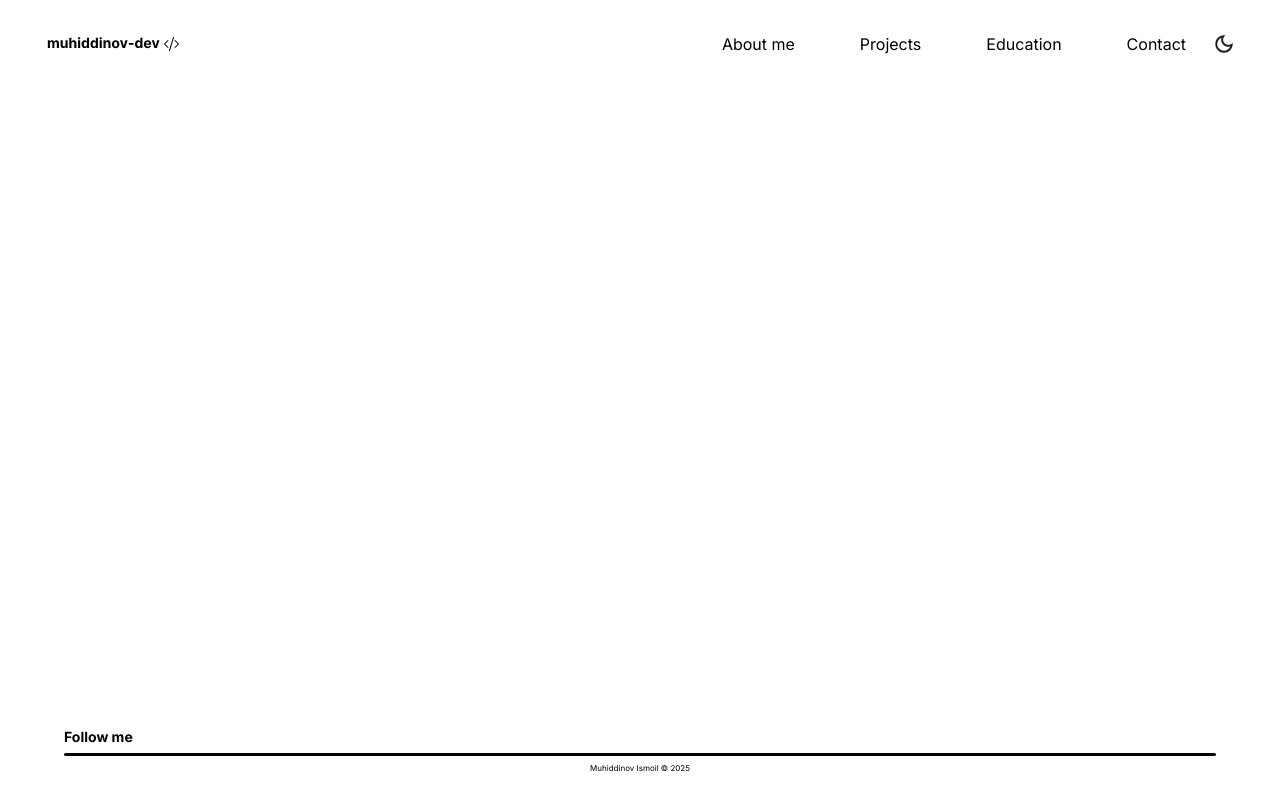
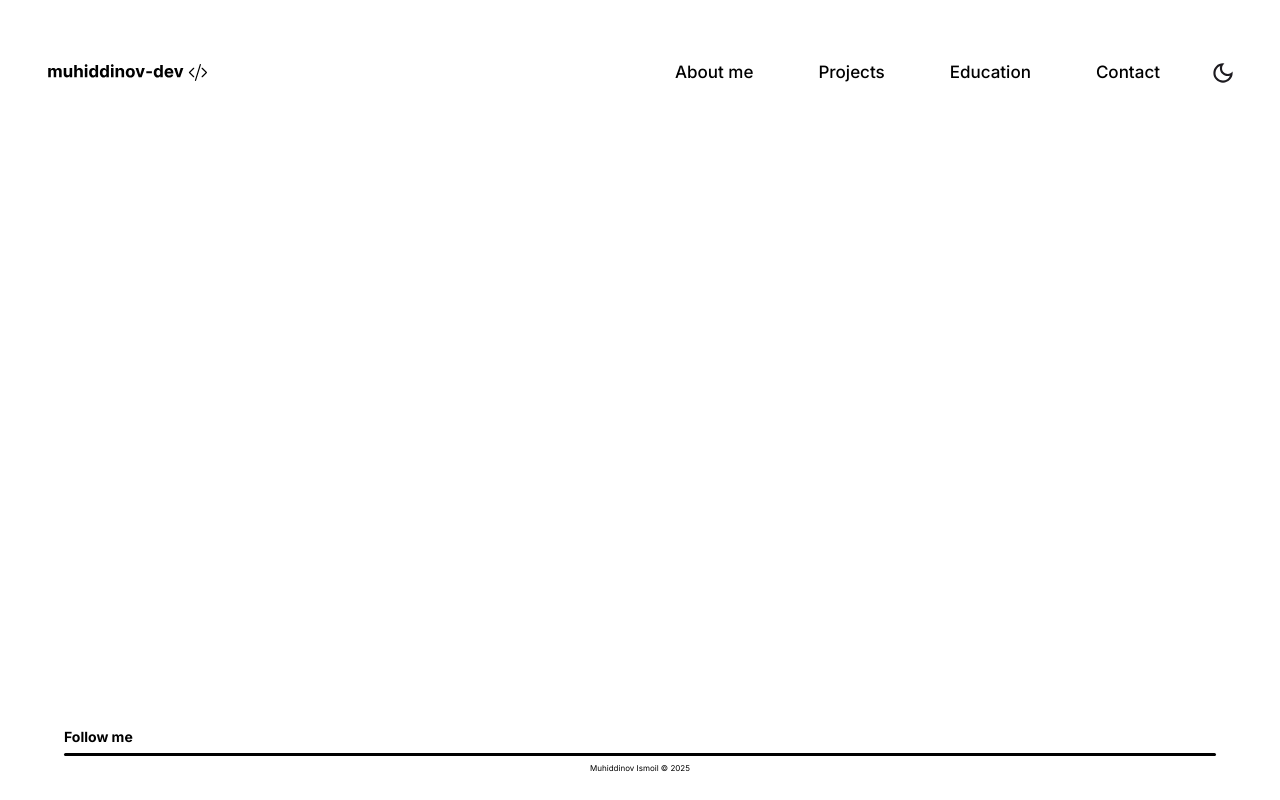
Before and after one commit to muhiddinovismoil/portfolio-app, a Next.js app: page / in a window 1280 px wide. Built offline with nearby package versions, Linux system fonts and the light colour scheme.

Commit message:
portfolio header sucessfully finished

```diff
--- a/src/components/client/footer.tsx
+++ b/src/components/client/footer.tsx
@@ -12,7 +12,7 @@ export const ClientFooter = () => {
                     <div className="flex justify-between">
                         <h4 className="font-bold text-[14px]">Follow me</h4>
                         <div className="flex items-center gap-[11px]">
-                            <Link href={""} target="_blank">
+                            <Link href={"mailto:mukhiddinovvismoil@gmail.com"}>
                                 <Image
                                     width={20}
                                     height={16}
--- a/src/components/client/header.tsx
+++ b/src/components/client/header.tsx
@@ -15,11 +15,12 @@ export const ClientHeader = () => {
 
     return (
         <>
-            <header className="pt-[32px] relative z-50">
+            <header className="pt-[34px] relative z-50 md:pt-[45px] xl:pt-[60px]">
                 <div className="container">
                     <div className="flex pl-[26px] justify-between pr-[27px] items-center">
                         <Link href={"/"} onClick={() => setMenuOpen(false)}>
                             <Image
+                                className="md:w-[161px] md:h-[21px]"
                                 src={
                                     theme === "dark"
                                         ? "/logo/mobile.light.svg"
@@ -30,12 +31,32 @@ export const ClientHeader = () => {
                                 height={16}
                             />
                         </Link>
-                        <div className="flex gap-[29px] items-center">
-                            <div className="hidden gap-[65px] md:flex">
-                                <Link href={"/about"}>About me</Link>
-                                <Link href={"/projects"}>Projects</Link>
-                                <Link href={"/education"}>Education</Link>
-                                <Link href={"/contacts"}>Contact</Link>
+                        <div className="flex gap-[29px] md:gap-[53px] items-center">
+                            <div className="hidden md:gap-[55px] lg:gap-[65px] md:flex">
+                                <Link
+                                    href={"/about"}
+                                    className="text-[17px] font-medium"
+                                >
+                                    About me
+                                </Link>
+                                <Link
+                                    href={"/projects"}
+                                    className="text-[17px] font-medium"
+                                >
+                                    Projects
+                                </Link>
+                                <Link
+                                    href={"/education"}
+                                    className="text-[17px] font-medium"
+                                >
+                                    Education
+                                </Link>
+                                <Link
+                                    href={"/contacts"}
+                                    className="text-[17px] font-medium"
+                                >
+                                    Contact
+                                </Link>
                             </div>
                             <div
                                 onClick={() =>
@@ -45,7 +66,7 @@ export const ClientHeader = () => {
                                 }
                             >
                                 <Image
-                                    className="cursor-pointer"
+                                    className="cursor-pointer md:w-[20px] md:h-[20px]"
                                     width={18}
                                     height={19}
                                     src={
@@ -105,24 +126,28 @@ export const ClientHeader = () => {
                         >
                             <div className="flex flex-col items-center mt-[165px] gap-[60px]">
                                 <Link
+                                    className="font-medium text-[17px]"
                                     href="/about"
                                     onClick={() => setMenuOpen(false)}
                                 >
                                     About me
                                 </Link>
                                 <Link
+                                    className="font-medium text-[17px]"
                                     href="/projects"
                                     onClick={() => setMenuOpen(false)}
                                 >
                                     Projects
                                 </Link>
                                 <Link
+                                    className="font-medium text-[17px]"
                                     href="/education"
                                     onClick={() => setMenuOpen(false)}
                                 >
                                     Education
                                 </Link>
                                 <Link
+                                    className="font-medium text-[17px]"
                                     href="/contacts"
                                     onClick={() => setMenuOpen(false)}
                                 >
```
